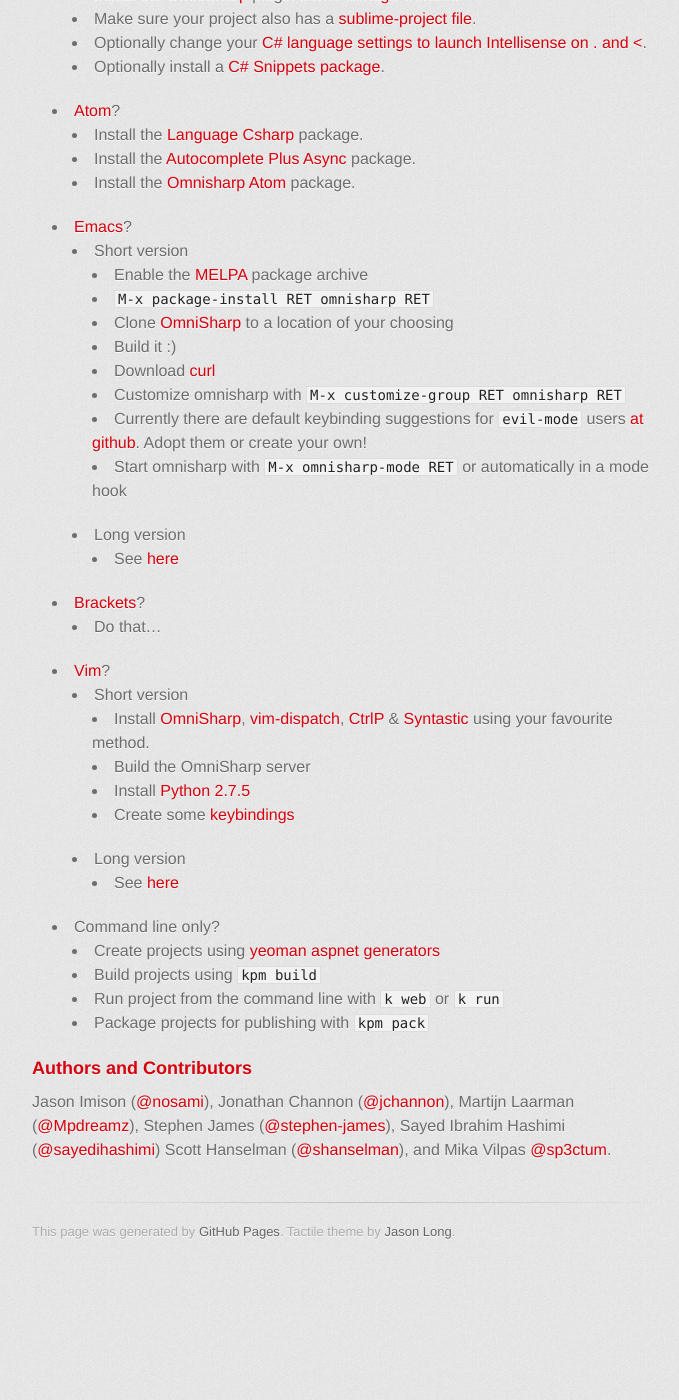
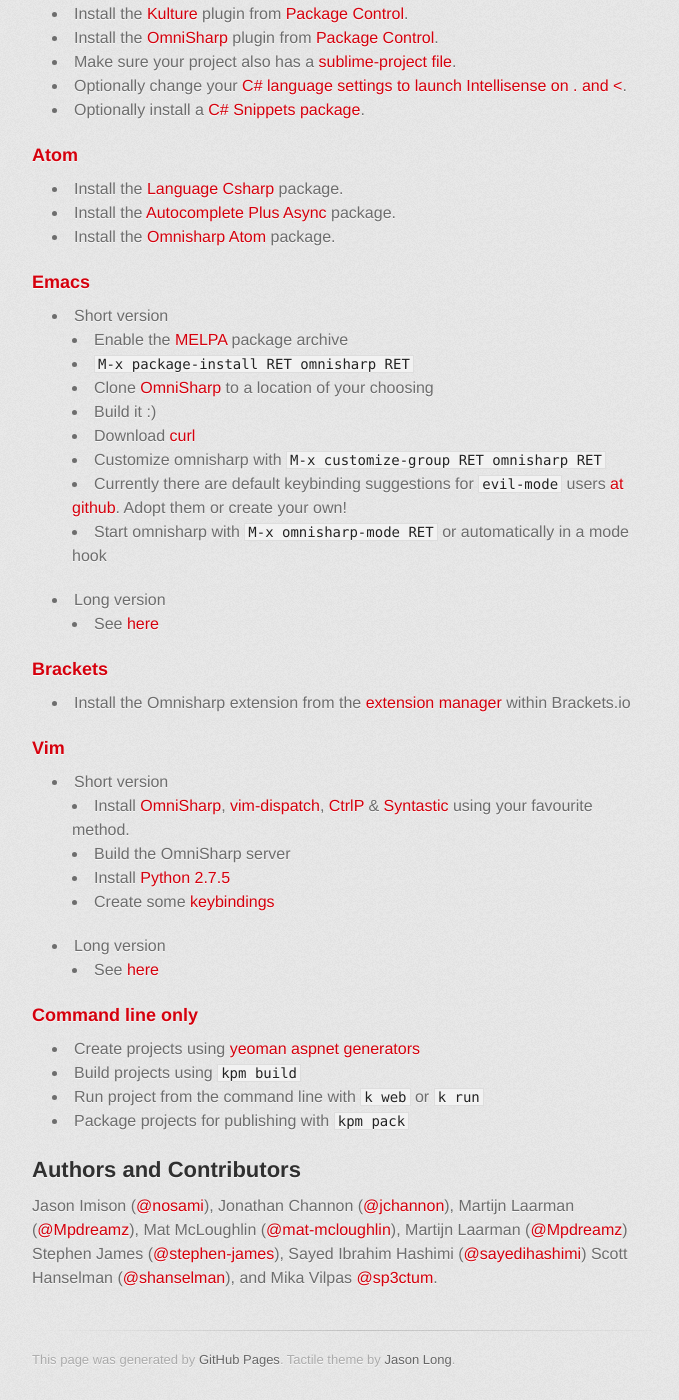
Before and after one commit to OmniSharp/OmniSharp.github.io, a Jekyll site: the page built from index.md, in a window 1280 px wide and 1400 px high, scrolled down 992 px. Shown: the whole window, without its empty margins (298-977 px from the left). Built offline with Jekyll 4.4.1, drawn with Linux system fonts in a browser that asks for light colours; some web fonts are replaced; before the commit the page ends 2264 px from its top, so only the background shows below that.

Commit message:
Adding my name to the list

```diff
--- a/index.md
+++ b/index.md
@@ -3,7 +3,7 @@
 layout: default
 ---
 
-### Welcome to OmniSharp...for your editor!
+## Welcome to OmniSharp...for your editor!
 ![Look at all those editor icons!](images/icons.png?raw=true)
 
 OmniSharp is a family of Open Source projects, each with one goal - To enable great .NET development in YOUR editor of choice.
@@ -14,46 +14,52 @@
 
 ![It's amazing! Really. Intellisense in YOUR editor.](images/sublimevisualstudio.jpg?raw=true)
 
-### Yes. Here's how to get started
-- Get [ASP.NET vNext for your platform](https://github.com/aspnet/home#getting-started).
-- [Sublime Text 3](http://www.sublimetext.com/)?
-   - Install the <a href="https://sublime.wbond.net/packages/Kulture">Kulture</a> plugin from <a href="https://sublime.wbond.net/">Package Control</a>.
-   - Install the <a href="https://sublime.wbond.net/packages/OmniSharp">OmniSharp</a> plugin from <a href="https://sublime.wbond.net/">Package Control</a>.
-   - Make sure your project also has a <a href="https://github.com/OmniSharp/omnisharp-sublime#project-setting">sublime-project file</a>.
-   - Optionally change your <a href="https://github.com/OmniSharp/omnisharp-sublime#c-language-specific-settings">C# language settings to launch Intellisense on . and &lt;</a>.
-   - Optionally install a <a href="https://sublime.wbond.net/packages/C%23%20Snippets">C# Snippets package</a>.
--  [Atom](https://atom.io/)?
-    - Install the [Language Csharp](https://atom.io/packages/language-csharp) package.
-    - Install the [Autocomplete Plus Async](https://atom.io/packages/autocomplete-plus-async) package.
-    - Install the [Omnisharp Atom](https://atom.io/packages/omnisharp-atom) package.
-- [Emacs](http://www.gnu.org/software/emacs/)?
-    - Short version
-      - Enable the [MELPA](http://melpa.org/#/getting-started) package archive
-      - `M-x package-install RET omnisharp RET`
-      - Clone [OmniSharp](https://github.com/OmniSharp/Omnisharp) to a location of your choosing
-      - Build it :)
-      - Download [curl](http://curl.haxx.se/download.html)
-      - Customize omnisharp with `M-x customize-group RET omnisharp RET`
-      - Currently there are default keybinding suggestions for `evil-mode` users [at github](https://github.com/OmniSharp/omnisharp-emacs/blob/master/example-config-for-evil-mode.el). Adopt them or create your own!
-      - Start omnisharp with `M-x omnisharp-mode RET` or automatically in a mode hook
-    - Long version
-      - See [here](https://github.com/OmniSharp/omnisharp-emacs)
-- [Brackets](http://brackets.io/)?
-    - Do that...
-- [Vim](http://www.vim.org/)?
-    - Short version
-      - Install [OmniSharp](https://github.com/OmniSharp/Omnisharp), [vim-dispatch](https://github.com/tpope/vim-dispatch), [CtrlP](https://github.com/kien/ctrlp.vim) & [Syntastic](https://github.com/scrooloose/syntastic) using your favourite method.
-      - Build the OmniSharp server
-      - Install [Python 2.7.5](http://www.python.org/download/releases/2.7.5/)
-      - Create some [keybindings](https://github.com/OmniSharp/Omnisharp#configuration)
-   - Long version
-      - See [here](https://github.com/OmniSharp/Omnisharp)
--  Command line only?
-   - Create projects using <a href="https://www.npmjs.org/package/generator-aspnet">yeoman aspnet generators</a>
-   - Build projects using <code>kpm build</code>
-   - Run project from the command line with <code>k web</code> or <code>k run</code>
-   - Package projects for publishing with <code>kpm pack</code>
+## Yes. Here's how to get started
+Get [ASP.NET vNext for your platform](https://github.com/aspnet/home#getting-started).
 
-### Authors and Contributors
+### [Sublime Text 3](http://www.sublimetext.com/)
+- Install the <a href="https://sublime.wbond.net/packages/Kulture">Kulture</a> plugin from <a href="https://sublime.wbond.net/">Package Control</a>.
+- Install the <a href="https://sublime.wbond.net/packages/OmniSharp">OmniSharp</a> plugin from <a href="https://sublime.wbond.net/">Package Control</a>.
+- Make sure your project also has a <a href="https://github.com/OmniSharp/omnisharp-sublime#project-setting">sublime-project file</a>.
+- Optionally change your <a href="https://github.com/OmniSharp/omnisharp-sublime#c-language-specific-settings">C# language settings to launch Intellisense on . and &lt;</a>.
+- Optionally install a <a href="https://sublime.wbond.net/packages/C%23%20Snippets">C# Snippets package</a>.
 
-Jason Imison ([@nosami](http://github.com/nosami)), Jonathan Channon ([@jchannon](http://github.com/jchannon)), Martijn Laarman ([@Mpdreamz](http://github.com/Mpdreamz)), Stephen James ([@stephen-james](http://github.com/stephen-james)), Sayed Ibrahim Hashimi ([@sayedihashimi](http://github.com/sayedihashimi)) Scott Hanselman ([@shanselman](http://github.com/shanselman)), and Mika Vilpas [@sp3ctum](https://github.com/sp3ctum).
+### [Atom](https://atom.io/)
+- Install the [Language Csharp](https://atom.io/packages/language-csharp) package.
+- Install the [Autocomplete Plus Async](https://atom.io/packages/autocomplete-plus-async) package.
+- Install the [Omnisharp Atom](https://atom.io/packages/omnisharp-atom) package.
+
+### [Emacs](http://www.gnu.org/software/emacs/)
+- Short version
+    - Enable the [MELPA](http://melpa.org/#/getting-started) package archive
+    - `M-x package-install RET omnisharp RET`
+    - Clone [OmniSharp](https://github.com/OmniSharp/Omnisharp) to a location of your choosing
+    - Build it :)
+    - Download [curl](http://curl.haxx.se/download.html)
+    - Customize omnisharp with `M-x customize-group RET omnisharp RET`
+    - Currently there are default keybinding suggestions for `evil-mode` users [at github](https://github.com/OmniSharp/omnisharp-emacs/blob/master/example-config-for-evil-mode.el). Adopt them or create your own!
+    - Start omnisharp with `M-x omnisharp-mode RET` or automatically in a mode hook
+- Long version
+    - See [here](https://github.com/OmniSharp/omnisharp-emacs)
+
+### [Brackets](http://brackets.io/)
+- Install the Omnisharp extension from the [extension manager](https://brackets-registry.aboutweb.com/) within Brackets.io
+
+### [Vim](http://www.vim.org/)
+- Short version
+    - Install [OmniSharp](https://github.com/OmniSharp/Omnisharp), [vim-dispatch](https://github.com/tpope/vim-dispatch), [CtrlP](https://github.com/kien/ctrlp.vim) & [Syntastic](https://github.com/scrooloose/syntastic) using your favourite method.
+    - Build the OmniSharp server
+    - Install [Python 2.7.5](http://www.python.org/download/releases/2.7.5/)
+    - Create some [keybindings](https://github.com/OmniSharp/Omnisharp#configuration)
+- Long version
+    - See [here](https://github.com/OmniSharp/Omnisharp)
+
+### Command line only
+- Create projects using <a href="https://www.npmjs.org/package/generator-aspnet">yeoman aspnet generators</a>
+- Build projects using <code>kpm build</code>
+- Run project from the command line with <code>k web</code> or <code>k run</code>
+- Package projects for publishing with <code>kpm pack</code>
+
+## Authors and Contributors
+
+Jason Imison ([@nosami](http://github.com/nosami)), Jonathan Channon ([@jchannon](http://github.com/jchannon)), Martijn Laarman ([@Mpdreamz](http://github.com/Mpdreamz)), Mat McLoughlin ([@mat-mcloughlin](https://github.com/mat-mcloughlin)), Martijn Laarman ([@Mpdreamz](http://github.com/Mpdreamz)) Stephen James ([@stephen-james](http://github.com/stephen-james)), Sayed Ibrahim Hashimi ([@sayedihashimi](http://github.com/sayedihashimi)) Scott Hanselman ([@shanselman](http://github.com/shanselman)), and Mika Vilpas [@sp3ctum](https://github.com/sp3ctum).
```
